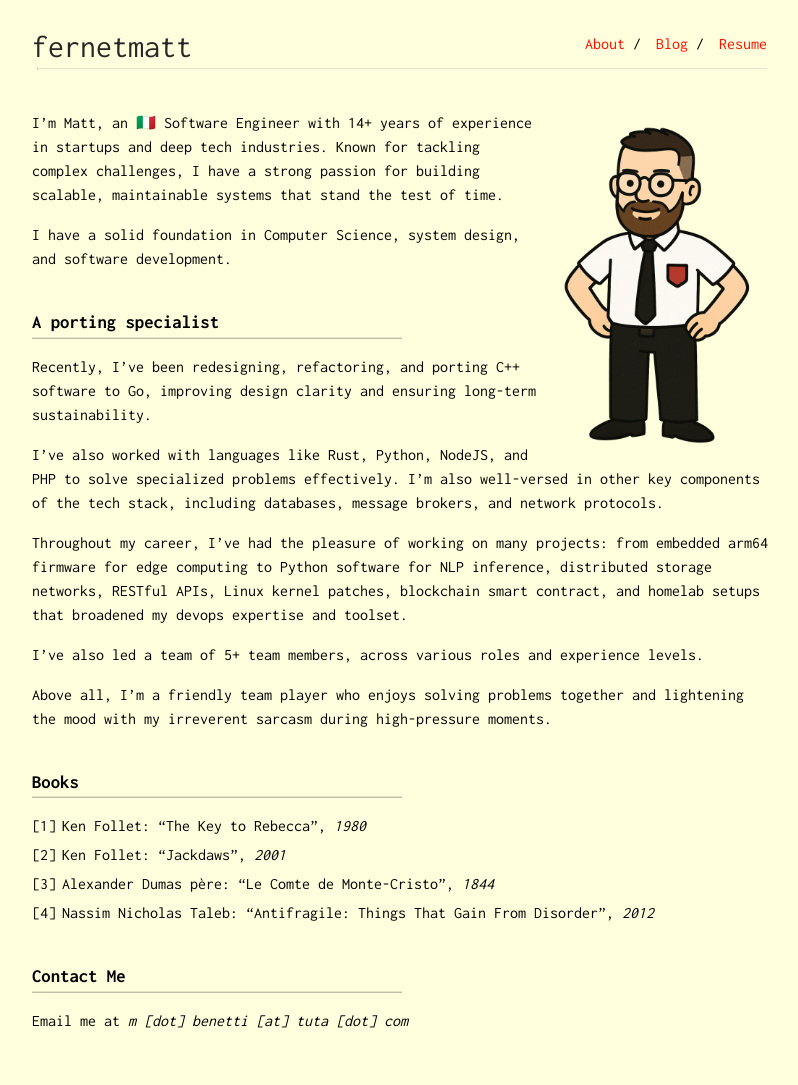
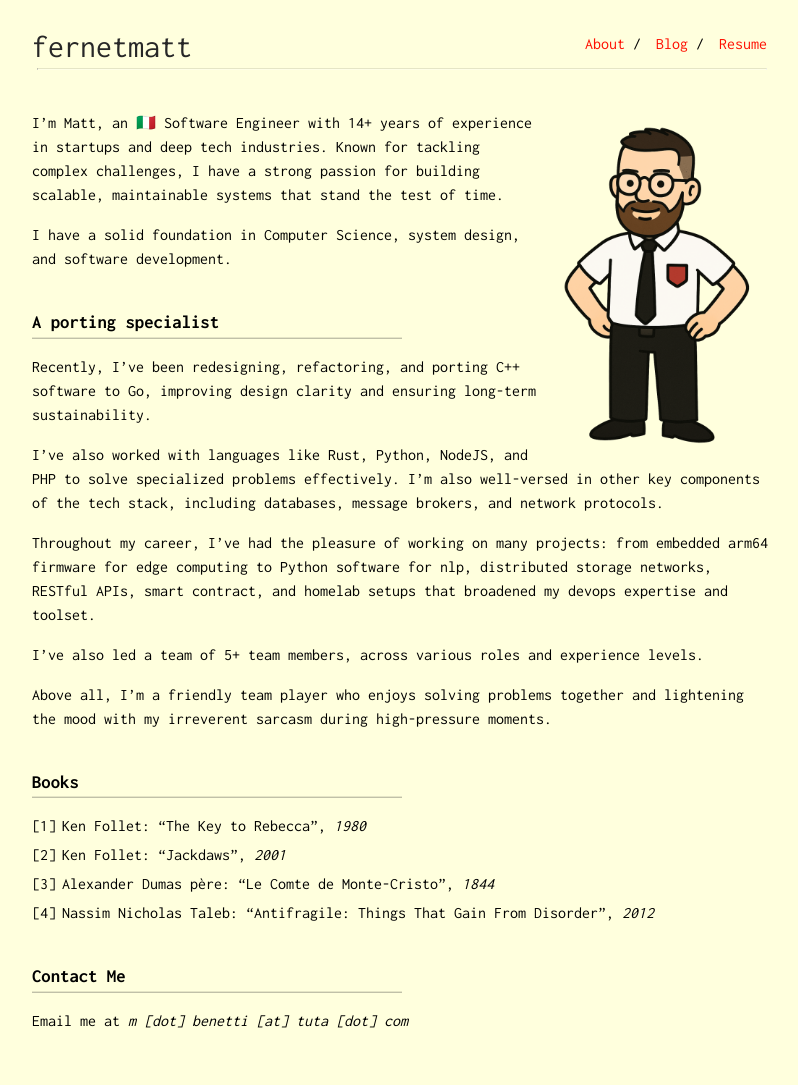
Before and after one commit to fernetmatt/fernetmatt.github.io, a Jekyll site: the page built from index.md, in a window 1280 px wide. Shown: the whole page, without its empty margins (238-1036 px from the left). Built offline with Jekyll 4.4.1, drawn with Linux system fonts in a browser that asks for light colours.

```diff
--- a/index.md
+++ b/index.md
@@ -18,7 +18,7 @@
 
 I’ve also worked with languages like Rust, Python, NodeJS, and PHP to solve specialized problems effectively. I’m also well-versed in other key components of the tech stack, including databases, message brokers, and network protocols.
 
-Throughout my career, I’ve had the pleasure of working on many projects: from embedded arm64 firmware for edge computing to Python software for NLP inference, distributed storage networks, RESTful APIs, Linux kernel patches, blockchain smart contract, and homelab setups that broadened my devops expertise and toolset.
+Throughout my career, I’ve had the pleasure of working on many projects: from embedded arm64 firmware for edge computing to Python software for nlp, distributed storage networks, RESTful APIs, smart contract, and homelab setups that broadened my devops expertise and toolset.
 
 I’ve also led a team of 5+ team members, across various roles and experience levels.
 
```
